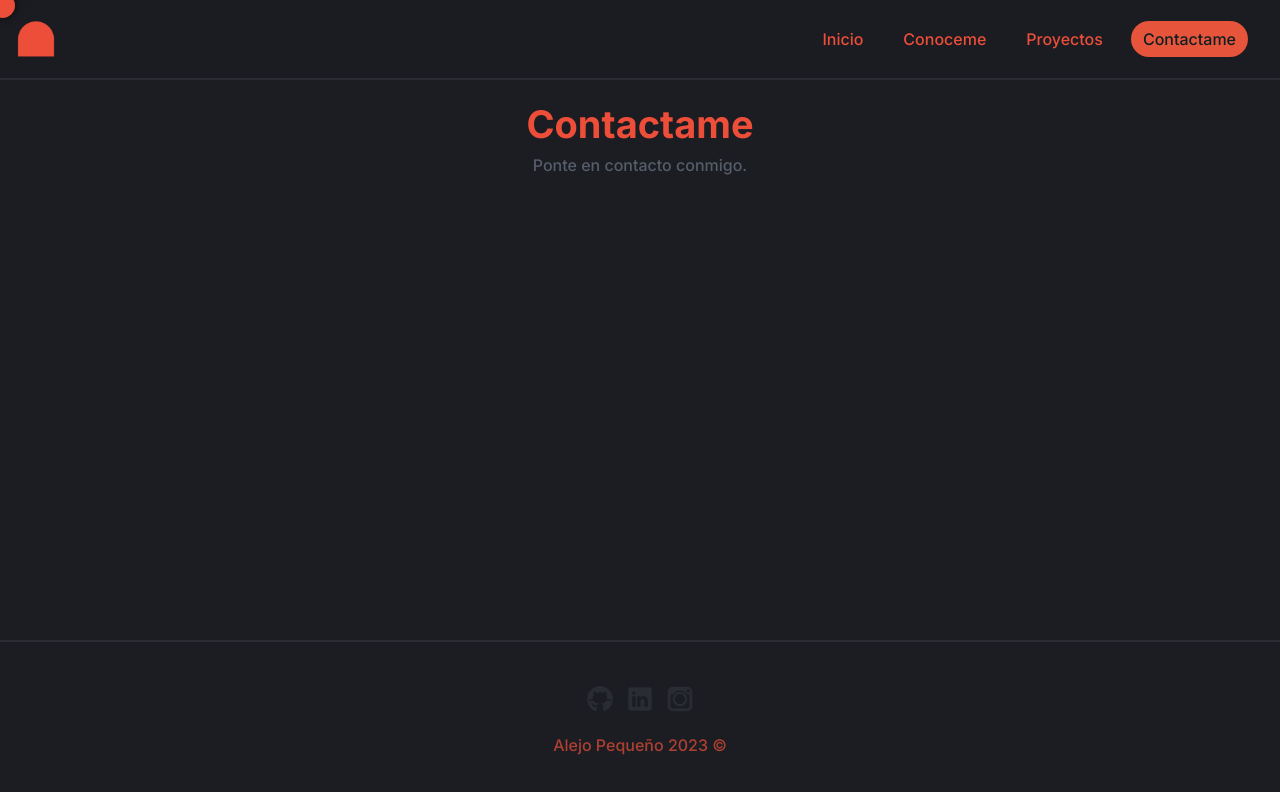
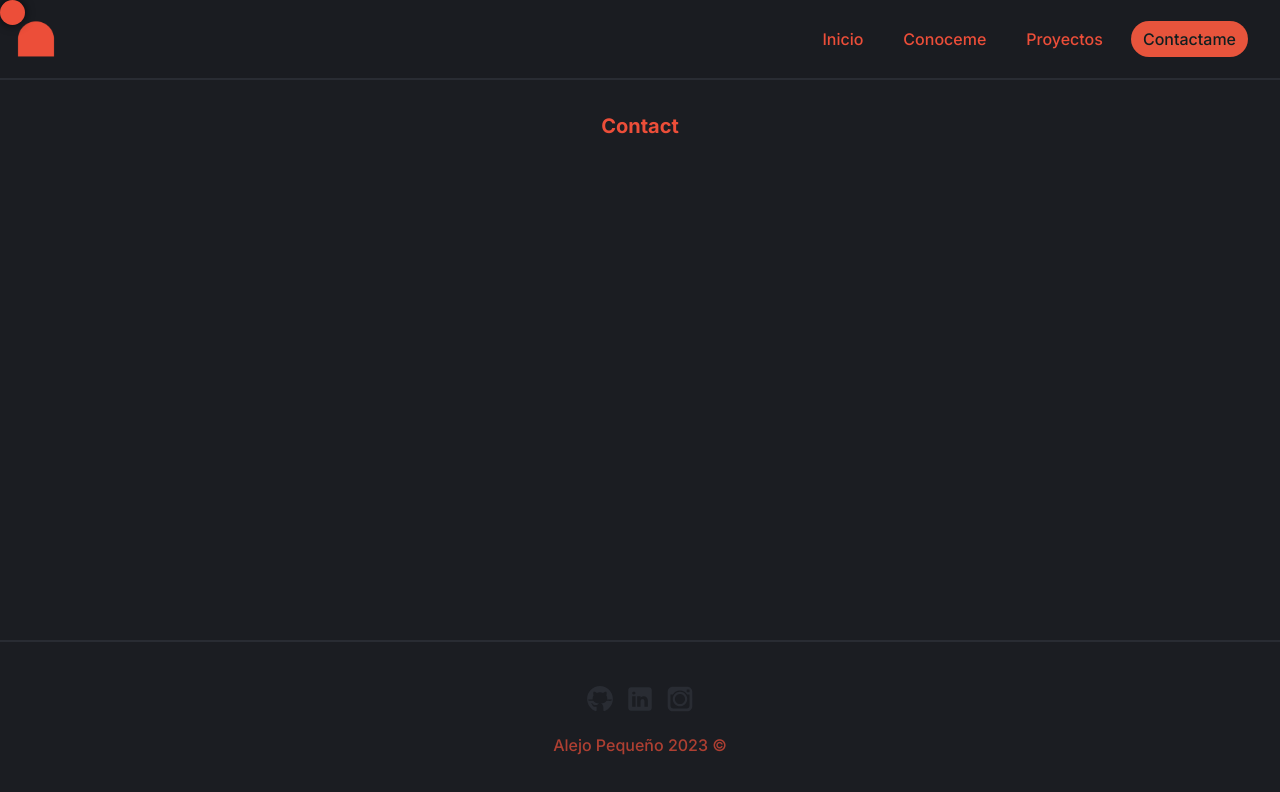
Before and after one commit to AlejoPeque/portfolio_next, a Next.js app: page /contact in a window 1280 px wide. Shown: the top 792 px of the page. Built offline with nearby package versions, Linux system fonts and the light colour scheme.

Commit message:
recuperando error

```diff
--- a/package.json
+++ b/package.json
@@ -17,11 +17,9 @@
     "react": "^18",
     "react-dom": "^18",
     "react-vertical-timeline-component": "^3.6.0",
-    "resend": "^2.0.0",
     "sass": "^1.69.5"
   },
   "devDependencies": {
-    "@types/react": "18.2.37",
     "autoprefixer": "^10.0.1",
     "postcss": "^8",
     "prettier": "^3.0.0-alpha.6",
--- a/src/app/(pages)/about/page.jsx
+++ b/src/app/(pages)/about/page.jsx
@@ -1,7 +1,7 @@
 "use client";
 import React from "react";
 import styles from "../../page.module.scss";
-import { motion } from "framer-motion";
+import { motion, useScroll, useTransform } from "framer-motion";
 import FramerMagnetic from "@/components/footer/magnetic/FramerMagnetic";
 
 import {
@@ -13,6 +13,7 @@ import "./style.min.css";
 import { experiencesData } from "@/data/data";
 
 export default function About() {
+  let { scrollYProgress } = useScroll()
 
   return (
     <main
--- a/src/app/(pages)/contact/page.jsx
+++ b/src/app/(pages)/contact/page.jsx
@@ -1,84 +1,10 @@
 "use client";
-import { useState } from "react";
 import styles from "../../page.module.scss";
-import { motion } from "framer-motion";
 
 export default function Contact() {
-  const [email, setEmail] = useState("");
-  const [mensaje, setMensaje] = useState("");
-
-  const handleEnviarClick = async () => {
-    try {
-      const res = await fetch("/api/send", {
-        method: "POST",
-        headers: {
-          "Content-Type": "application/json",
-        },
-        body: JSON.stringify({ email, mensaje }),
-      });
-
-      if (res.ok) {
-        console.log("Email enviado");
-      } else {
-        console.error("Error al enviar el email");
-      }
-    } catch (error) {
-      console.error("Error:", error);
-    }
-  };
   return (
-    <main
-      className={`${styles.main} pt-[6rem] pb-8 px-[1.5rem] sm:px-[6rem] md:px-[12rem]`}>
-      <div className='mb-4'>
-        <motion.h2
-          initial={{ opacity: 0, y: 50 }}
-          animate={{ opacity: 1, y: 0 }}
-          transition={{
-            duration: 0.8,
-            delay: 0.1,
-            ease: [0, 0.71, 0.2, 1.01],
-          }}
-          className='text-[#ec4e39] font-[700] text-[38px] text-center'>
-          Contactame
-        </motion.h2>
-        <motion.h3
-          initial={{ opacity: 0, y: 50 }}
-          animate={{ opacity: 1, y: 0 }}
-          transition={{
-            duration: 0.8,
-            delay: 0.2,
-            ease: [0, 0.71, 0.2, 1.01],
-          }}
-          className='text-[#565d6a] font-[500] text-[16px] text-center'>
-          Ponte en contacto conmigo.
-        </motion.h3>
-        {/* <div className='flex justify-center items-center mt-16'>
-          <form className='lg:w-[700px]'>
-            <input
-              id='email'
-              type='email'
-              value={email}
-              onChange={(e) => setEmail(e.target.value)}
-              className='bg-[transparent] outline-none text-[#565d6a] border-b-2 border-[#ec4e39] my-4 text-lg w-full'
-              placeholder='Email'
-            />
-            <br />
-            <textarea
-              id='mensaje'
-              value={mensaje}
-              onChange={(e) => setMensaje(e.target.value)}
-              className='bg-[transparent] outline-none text-[#565d6a] border-b-2 border-[#ec4e39] my-4 text-lg w-full h-40'
-              placeholder='Mensaje'
-            />
-
-            <button
-              className='rounded-full bg-red-600'
-              onClick={handleEnviarClick}>
-              Enviar
-            </button>
-          </form>
-        </div> */}
-      </div>
+    <main className={`${styles.main} pt-28`}>
+      <h1 className="text-[#ec4e39] text-center font-bold text-xl">Contact</h1>
     </main>
   );
 }
--- a/src/app/(pages)/proyects/page.jsx
+++ b/src/app/(pages)/proyects/page.jsx
@@ -6,6 +6,7 @@ import { proyectsData } from "@/data/data";
 import Link from "next/link";
 
 export default function About() {
+  let currentDelay = 0;
   return (
     <main
       className={`${styles.main} pt-[6rem] pb-8 px-[1.5rem] sm:px-[6rem] md:px-[12rem]`}>
@@ -38,8 +39,7 @@ export default function About() {
         {proyectsData.map((data) => (
           <Link
             href={data.href}
-            target='_blank'
-            key={data.href}>
+            target='_blank'>
             <motion.div
               initial={{ opacity: 0 }}
               animate={{ opacity: 1 }}
--- a/src/app/api/send/route.js
+++ /dev/null
@@ -1,28 +0,0 @@
-import { EmailTemplate } from "@/components/contact/email-template";
-import { NextResponse } from "next/server";
-import { Resend } from "resend";
-
-const resend = new Resend("re_i5wnZEmv_Hc57URRNa9BMv3imFrBgQT9K");
-
-export async function POST(req) {
-  try {
-    const { email, mensaje } = req.body;
-
-    const data = resend.emails.send({
-      from: "Acme <onboarding@resend.dev>",
-      to: ["alejopequeno25@gmail.com"],
-      subject: "Contact Portfolio",
-      react: EmailTemplate({ email, mensaje }),
-      text: "",
-    });
-
-    console.log(data);
-    return NextResponse.json({ message: "Email enviado" }, { status: 200 });
-  } catch (error) {
-    console.error(error);
-    return NextResponse.json(
-      { message: "Error al enviar el email" },
-      { status: 500 }
-    );
-  }
-}
--- a/src/components/contact/email-template.jsx
+++ /dev/null
@@ -1,13 +0,0 @@
-export const EmailTemplate = ({
-  email, mensaje
-}) => (
-  <div>
-    <h1>Hola! Alejo</h1>
-    <br />
-    <p>Este mail se quiere comunicar con vos: {email}</p>
-    <br />
-    <p>Te dejó este mensaje:</p>
-    <br />
-    <p>"{mensaje}"</p>
-  </div>
-);
```
Also changed, not shown: tsconfig.json (deleted, +0 -34 lines), public/Antiria.jpg, 1 other file (tests, documents, lock files or other folders).
